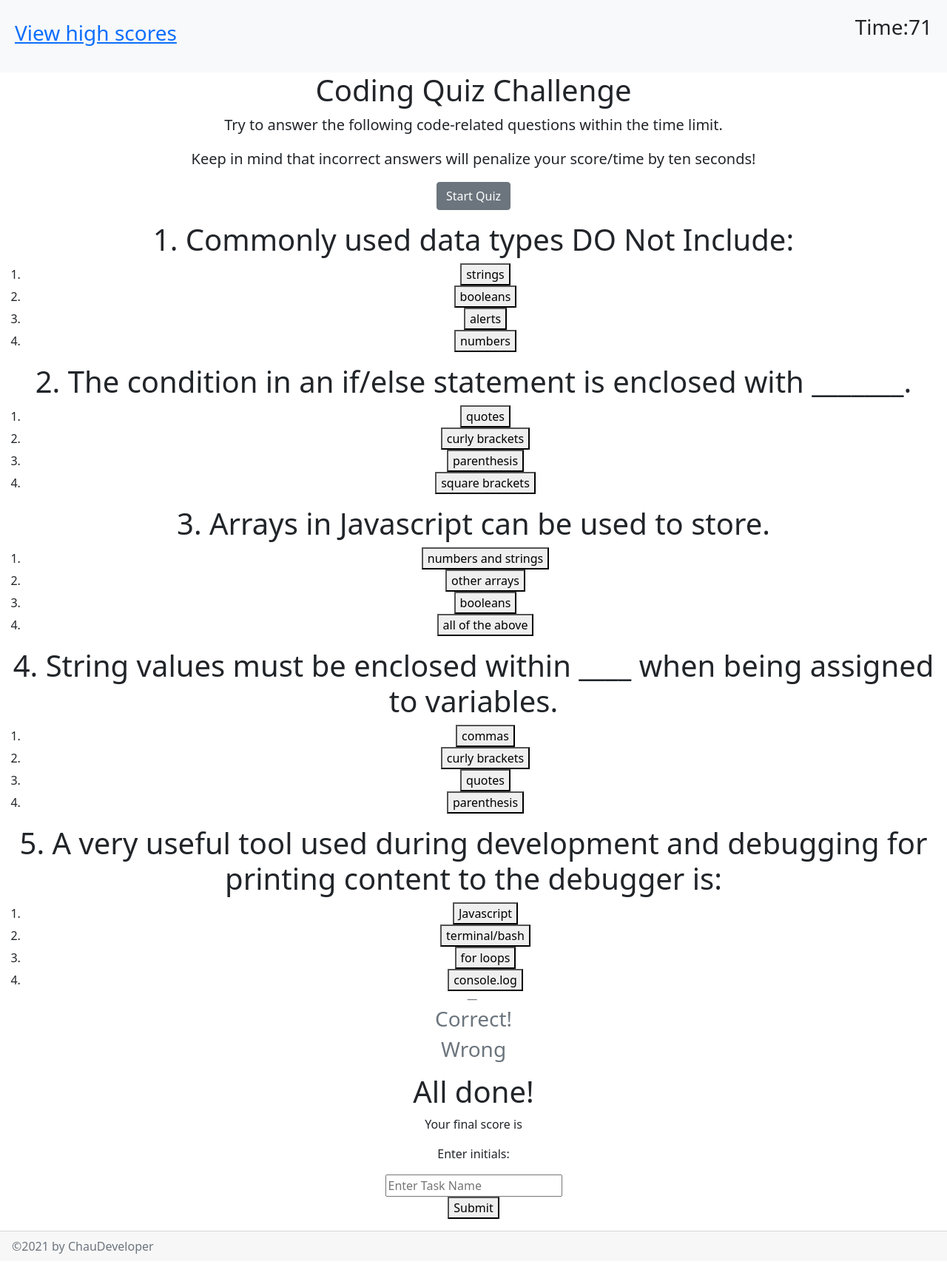
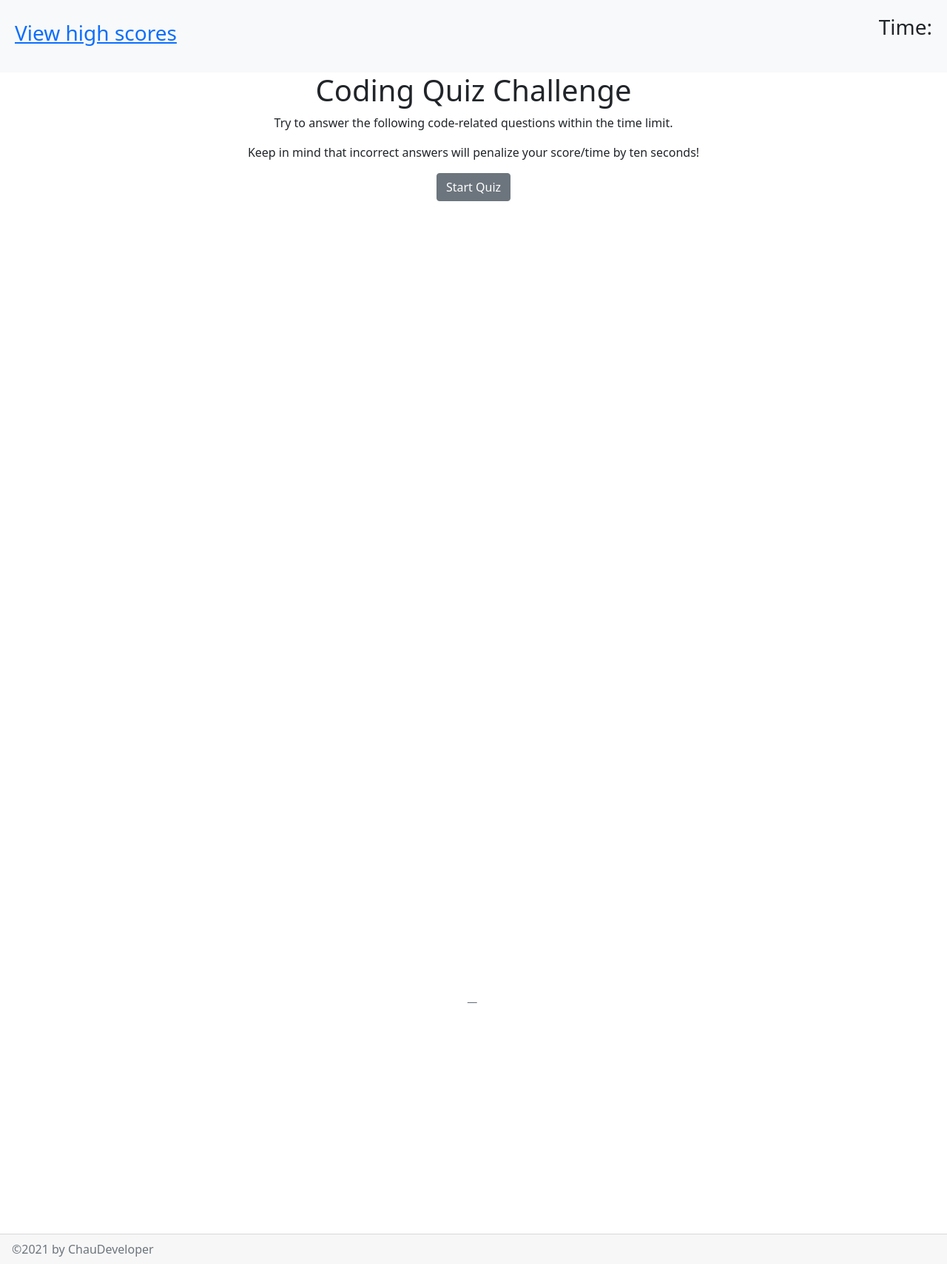
Before and after one commit to ChauDeveloper/code-quiz, a plain HTML site: page index.html in a window 1280 px wide. Shown: the whole page at 74% size. Drawn offline with nearby package versions, Linux system fonts and the light colour scheme.

Commit message:
adding visibility to slides to collapse and show whenever certain button was clicked but only start button work, not the first question

```diff
--- a/assets/script.js
+++ b/assets/script.js
@@ -3,20 +3,26 @@ var timerEl = document.getElementById('timer');
 function countdown() {
     var timeLeft = 75;
     var timeInterval = setInterval(function () {
-      if (timeLeft >= 1) {
+      if (timeLeft >= 0) {
         timerEl.textContent = timeLeft;
         timeLeft--;
       } else {
-        timerEl.textContent = '0';
         clearInterval(timeInterval);
-        window.alert="Timer is done";
+        document.getElementById("final").style.visibility = "visible";
       }
     }, 1000);
   }
 
   //will move this into startquiz function
- countdown();
 
- var questions = [
-     {question}
- ]
+
+ var start = document.querySelector("button")
+ start.onclick = function ()
+ {  countdown();
+    document.getElementById("blockquote").style.visibility = "collapse";
+    document.getElementById("one").style.visibility = "visible";
+ }
+var correctanswer = document.querySelector("1.3")
+correctanswer.addEventListener("click", function () {
+  window.alert = "you are correct"
+ })
--- a/assets/style.css
+++ b/assets/style.css
@@ -1,3 +1,6 @@
+html  {
+    max-height: 100%;
+}
 
 .highscores {
     padding: 20px;
@@ -18,6 +21,17 @@
     opacity: 0;
     transition: opacity 0.5s;
   }
-.verified-answer {
-    visibility: hidden;
-}*/
+*/
+
+
+
+.slide {
+    visibility: collapse;
+}
+
+#correct {
+    visibility: collapse;
+}
+#wrong {
+    visibility: collapse;
+}
--- a/index.html
+++ b/index.html
@@ -14,42 +14,42 @@
         <h3 class="time">Time:<span id="timer"></span></h3>
     </header>
     <main class="text-center">
-        <section class="slide blockquote">
+        <section id="blockquote">
             <h1>Coding Quiz Challenge</h1>
             <p>Try to answer the following code-related questions within the time limit.</p>
             <p>Keep in mind that incorrect answers will penalize your score/time by ten seconds!</p>
-            <button type="button" class="btn btn-secondary start">Start Quiz</button>
+            <button id="button" class="btn btn-secondary start">Start Quiz</button>
         </section>
-        <section class="slide one">
+        <section class="slide" id="one">
             <h1 >1. Commonly used data types DO Not Include:</h1>
-            <ol class="answer">
-                <li> <button class="1.1">strings</li></button>
-                <li> <button class="1.2">booleans</button></li>
-                <li> <button class="1.3">alerts</button></li>
-                <li> <button class="1.4">numbers</button></li>
+            <ol>
+                <li><button type="button" class="btn btn-primary" data-bs-toggle="button" autocomplete="off" id="1.1"> strings</button></li>
+                <li><button type="button" class="btn btn-primary" data-bs-toggle="button" autocomplete="off" id="1.2"> booleans</button></li>
+                <li><button type="button" class="btn btn-primary" data-bs-toggle="button" autocomplete="off" id="1.3"> alerts</button></li>
+                <li><button type="button" class="btn btn-primary" data-bs-toggle="button" autocomplete="off" id="1.4">numbers</button></li>
             </ol>
         </section>
-        <section class="slide two">
+        <section class="slide">
             <h1 >2. The condition in an if/else statement is enclosed with _______.</h1>
-            <ol class="answer">
+            <ol >
                 <li> <button>quotes</button></li>
                 <li> <button>curly brackets</button></li>
                 <li> <button>parenthesis</button></li>
                 <li> <button>square brackets</button></li>
             </ol>
         </section>
-        <section class="slide three">
+        <section class="slide">
             <h1 >3. Arrays in Javascript can be used to store.</h1>
-            <ol class="answer">
+            <ol >
                 <li> <button>numbers and strings</button></li>
                 <li> <button>other arrays</button></li>
                 <li> <button>booleans</button></li>
                 <li> <button>all of the above</button></li>
             </ol>
         </section>
-        <section class="slide four">
+        <section class="slide">
             <h1>4. String values must be enclosed within ____ when being assigned to variables.</h1>
-            <ol class="answer">
+            <ol >
                 <li> <button>commas</button></li>
                 <li> <button>curly brackets</button></li>
                 <li> <button>quotes</button></li>
@@ -58,18 +58,18 @@
         </section>
         <section class="slide">
             <h1 >5. A very useful tool used during development and debugging for printing content to the debugger is:</h1>
-            <ol class="answer">
+            <ol >
                 <li> <button>Javascript</button></li>
                 <li> <button>terminal/bash</button></li>
                 <li> <button>for loops</button></li>
                 <li> <button>console.log</button></li>
             </ol>
         </section>
-        <section class="verified-answer blockquote-footer">
-            <h3 class="correct">Correct!</h3>
-            <h3 class="wrong">Wrong</h3>
+        <section class="blockquote-footer">
+            <h3 id="correct">Correct!</h3>
+            <h3 id="wrong">Wrong</h3>
         </section>
-        <section class="slide">
+        <section class="slide" id="final">
             <h1>All done!</h1>
             <p>Your final score is <span class="highscore"></span>
             <p>Enter initials: <div class="form-group">
@@ -81,6 +81,5 @@
         &copy;2021 by ChauDeveloper
       </footer>
     <script src="./assets/script.js"></script>
-    <script src="https://cdn.jsdelivr.net/npm/bootstrap@5.1.3/dist/js/bootstrap.bundle.min.js" integrity="sha384-ka7Sk0Gln4gmtz2MlQnikT1wXgYsOg+OMhuP+IlRH9sENBO0LRn5q+8nbTov4+1p" crossorigin="anonymous"></script>
 </body>
 </html>
```
